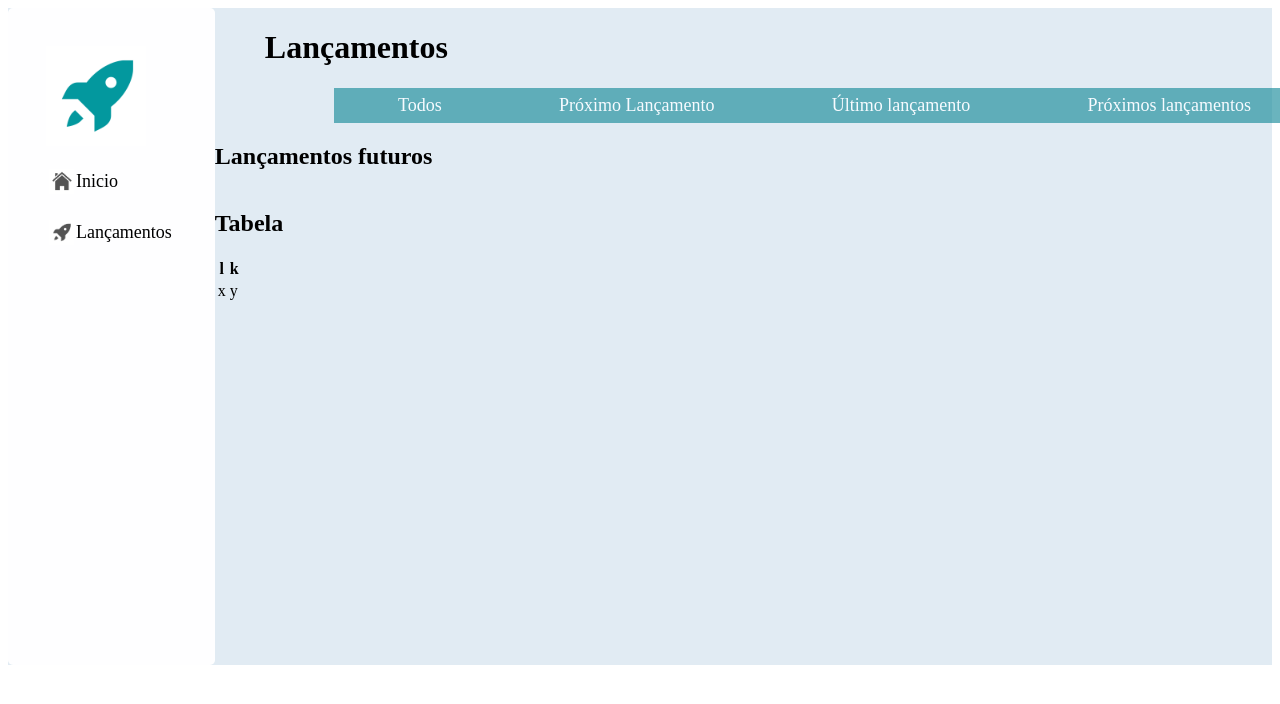
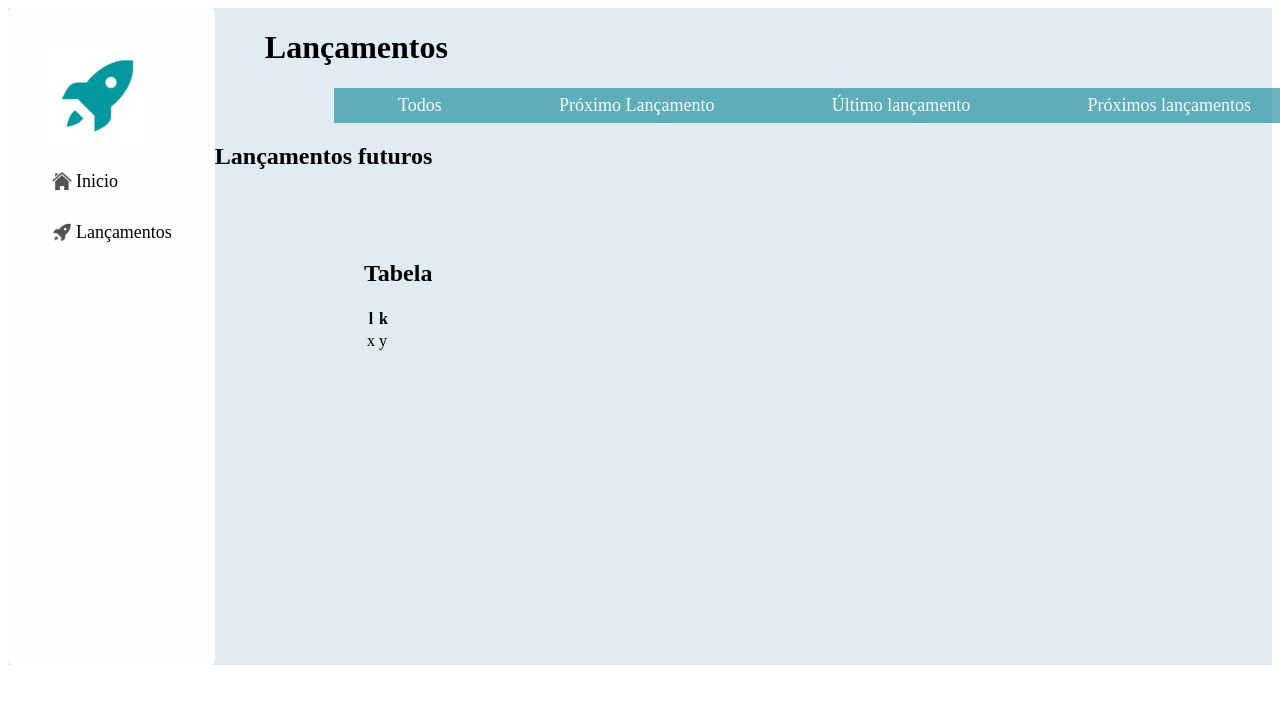
Before and after one commit to CarolinaInglethe/ci-space-x, a React (Create React App) app: page /releases/upcoming in a window 1280 px wide. Shown: the top 704 px of the page. Built offline with nearby package versions, Linux system fonts and the light colour scheme.

Commit message:
TableReleases - css

```diff
--- a/src/components/TableReleases.jsx
+++ b/src/components/TableReleases.jsx
@@ -1,6 +1,6 @@
 import React from 'react';
 
-const TableReleases = ({ Info }) => {
+const TableReleases = ({ InfoRealeses }) => {
 
   return (
     <div className="table-releases-container">
--- a/src/css/App.css
+++ b/src/css/App.css
@@ -100,3 +100,8 @@ a {
 .navbar-releases-links a:hover {
   color: rgba(242, 247, 251, 0.801);
 }
+
+.table-releases-container {
+  margin-top: 50px;
+  margin-left: 20%;
+}
```
